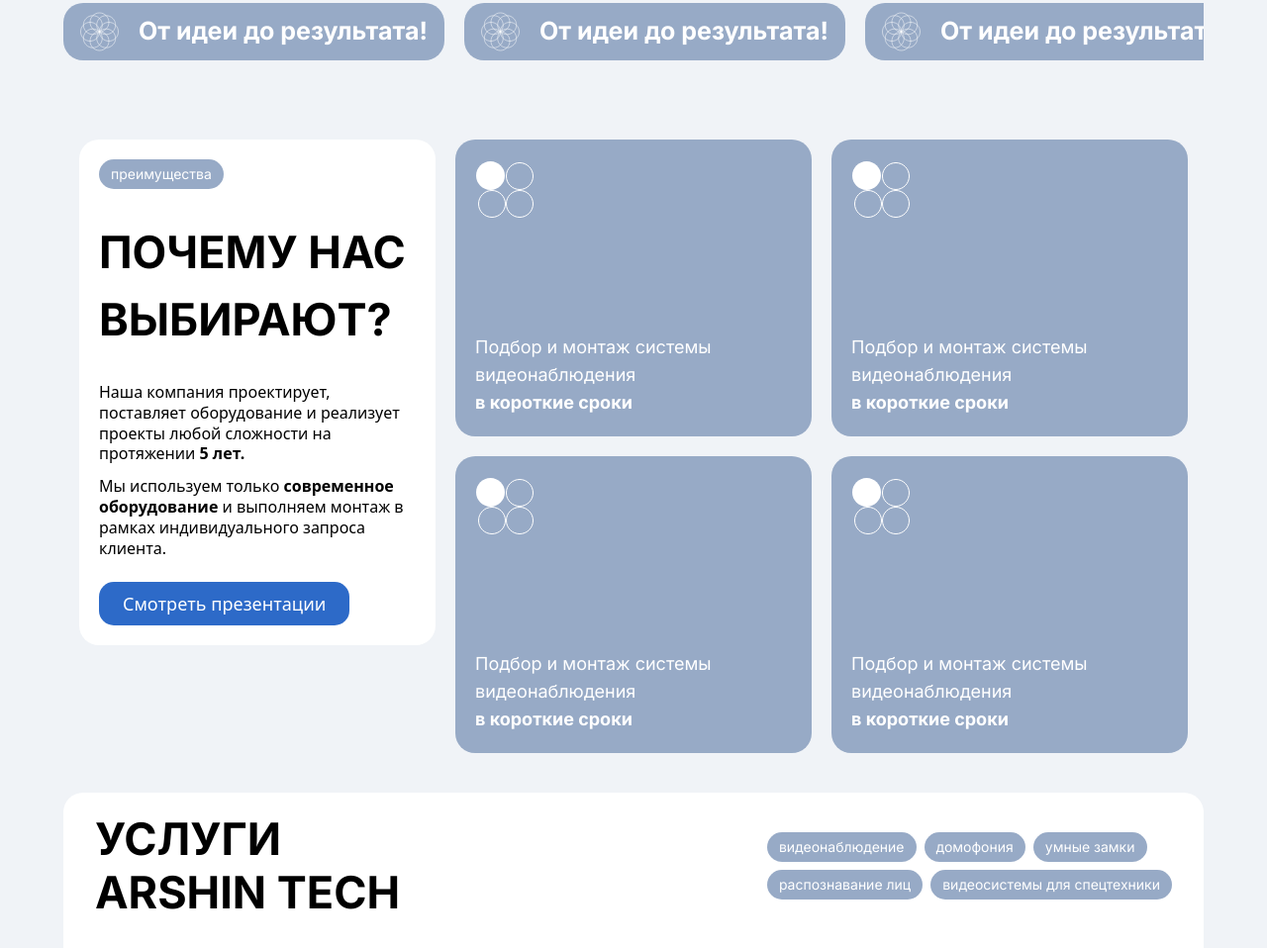
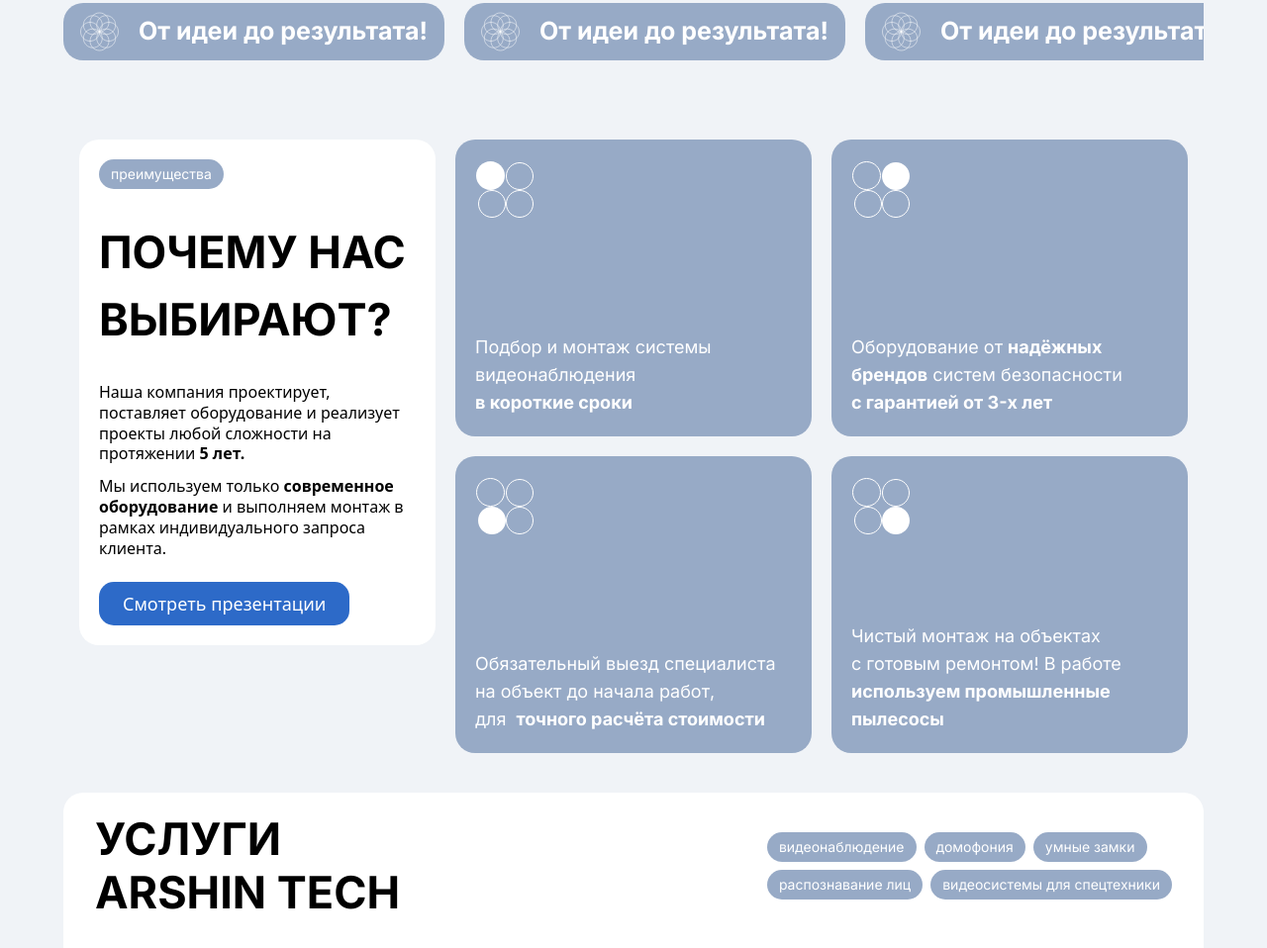
Before and after one commit to Azamat493/3-oy-7-dars, a website: page index.html in a window 1280 px wide. Shown: the part 813-1771 px from the top of the page at 99% size. Drawn offline with Linux system fonts and the light colour scheme.

Commit message:
Описание изменений

```diff
--- a/index.html
+++ b/index.html
@@ -604,19 +604,20 @@
           >
             <div>
               <svg
-                class="w-[50px] h-[50px] md:w-[60px] md:h-[60px]"
+                width="60"
+                height="60"
                 viewBox="0 0 60 60"
                 fill="none"
                 xmlns="http://www.w3.org/2000/svg"
               >
                 <rect width="60" height="60" fill="#97AAC6" />
                 <path
-                  d="M15.5 31C23.5081 31 30 24.5081 30 16.5C30 8.49187 23.5081 2 15.5 2C7.49187 2 1 8.49187 1 16.5C1 24.5081 7.49187 31 15.5 31Z"
-                  fill="white"
+                  d="M15.5 2.5C23.232 2.5 29.5 8.76801 29.5 16.5C29.5 24.232 23.232 30.5 15.5 30.5C7.76801 30.5 1.5 24.232 1.5 16.5C1.5 8.76801 7.76801 2.5 15.5 2.5Z"
+                  stroke="white"
                 />
                 <path
-                  d="M45 3.5C52.4558 3.5 58.5 9.54416 58.5 17C58.5 24.4558 52.4558 30.5 45 30.5C37.5442 30.5 31.5 24.4558 31.5 17C31.5 9.54416 37.5442 3.5 45 3.5Z"
-                  stroke="white"
+                  d="M45 31C52.732 31 59 24.732 59 17C59 9.26801 52.732 3 45 3C37.268 3 31 9.26801 31 17C31 24.732 37.268 31 45 31Z"
+                  fill="white"
                 />
                 <path
                   d="M17 31.5C24.4558 31.5 30.5 37.5442 30.5 45C30.5 52.4558 24.4558 58.5 17 58.5C9.54416 58.5 3.5 52.4558 3.5 45C3.5 37.5442 9.54416 31.5 17 31.5Z"
@@ -630,11 +631,14 @@
             </div>
             <div>
               <p class="font-light text-base md:text-lg text-white font-inter">
-                Подбор и монтаж системы<br />
-                видеонаблюдения<br />
+                Оборудование от <span
+                  class="font-bold text-base md:text-lg text-white font-inter"
+                  >надёжных брендов</span
+                >
+                систем безопасности
                 <span
                   class="font-bold text-base md:text-lg text-white font-inter"
-                  >в короткие сроки</span
+                  >с гарантией от 3-х лет</span
                 >
               </p>
             </div>
@@ -644,15 +648,57 @@
           >
             <div>
               <svg
-                class="w-[50px] h-[50px] md:w-[60px] md:h-[60px]"
+                width="60"
+                height="60"
                 viewBox="0 0 60 60"
                 fill="none"
                 xmlns="http://www.w3.org/2000/svg"
               >
                 <rect width="60" height="60" fill="#97AAC6" />
                 <path
-                  d="M15.5 31C23.5081 31 30 24.5081 30 16.5C30 8.49187 23.5081 2 15.5 2C7.49187 2 1 8.49187 1 16.5C1 24.5081 7.49187 31 15.5 31Z"
+                  d="M15.5 2.5C23.232 2.5 29.5 8.76801 29.5 16.5C29.5 24.232 23.232 30.5 15.5 30.5C7.76801 30.5 1.5 24.232 1.5 16.5C1.5 8.76801 7.76801 2.5 15.5 2.5Z"
+                  stroke="white"
+                />
+                <path
+                  d="M45 3.5C52.4558 3.5 58.5 9.54416 58.5 17C58.5 24.4558 52.4558 30.5 45 30.5C37.5442 30.5 31.5 24.4558 31.5 17C31.5 9.54416 37.5442 3.5 45 3.5Z"
+                  stroke="white"
+                />
+                <path
+                  d="M17 59C24.732 59 31 52.732 31 45C31 37.268 24.732 31 17 31C9.26801 31 3 37.268 3 45C3 52.732 9.26801 59 17 59Z"
                   fill="white"
+                />
+                <path
+                  d="M45 31.5C52.4558 31.5 58.5 37.5442 58.5 45C58.5 52.4558 52.4558 58.5 45 58.5C37.5442 58.5 31.5 52.4558 31.5 45C31.5 37.5442 37.5442 31.5 45 31.5Z"
+                  stroke="white"
+                />
+              </svg>
+            </div>
+            <div>
+              <p class="font-light text-base md:text-lg text-white font-inter">
+                Обязательный выезд специалиста на объект до начала работ,<br />
+                для
+                <span
+                  class="font-bold text-base md:text-lg text-white font-inter"
+                  >точного расчёта стоимости</span
+                >
+              </p>
+            </div>
+          </div>
+          <div
+            class="w-full md:max-w-[360px] h-[250px] md:h-[300px] rounded-[20px] bg-[#97aac6] p-5 flex flex-col justify-between mx-auto"
+          >
+            <div>
+              <svg
+                width="60"
+                height="60"
+                viewBox="0 0 60 60"
+                fill="none"
+                xmlns="http://www.w3.org/2000/svg"
+              >
+                <rect width="60" height="60" fill="#97AAC6" />
+                <path
+                  d="M15.5 2.5C23.232 2.5 29.5 8.76801 29.5 16.5C29.5 24.232 23.232 30.5 15.5 30.5C7.76801 30.5 1.5 24.232 1.5 16.5C1.5 8.76801 7.76801 2.5 15.5 2.5Z"
+                  stroke="white"
                 />
                 <path
                   d="M45 3.5C52.4558 3.5 58.5 9.54416 58.5 17C58.5 24.4558 52.4558 30.5 45 30.5C37.5442 30.5 31.5 24.4558 31.5 17C31.5 9.54416 37.5442 3.5 45 3.5Z"
@@ -663,58 +709,17 @@
                   stroke="white"
                 />
                 <path
-                  d="M45 31.5C52.4558 31.5 58.5 37.5442 58.5 45C58.5 52.4558 52.4558 58.5 45 58.5C37.5442 58.5 31.5 52.4558 31.5 45C31.5 37.5442 37.5442 31.5 45 31.5Z"
-                  stroke="white"
+                  d="M45 59C52.732 59 59 52.732 59 45C59 37.268 52.732 31 45 31C37.268 31 31 37.268 31 45C31 52.732 37.268 59 45 59Z"
+                  fill="white"
                 />
               </svg>
             </div>
             <div>
               <p class="font-light text-base md:text-lg text-white font-inter">
-                Подбор и монтаж системы<br />
-                видеонаблюдения<br />
+                Чистый монтаж на объектах с готовым ремонтом! В работе
                 <span
                   class="font-bold text-base md:text-lg text-white font-inter"
-                  >в короткие сроки</span
-                >
-              </p>
-            </div>
-          </div>
-          <div
-            class="w-full md:max-w-[360px] h-[250px] md:h-[300px] rounded-[20px] bg-[#97aac6] p-5 flex flex-col justify-between mx-auto"
-          >
-            <div>
-              <svg
-                class="w-[50px] h-[50px] md:w-[60px] md:h-[60px]"
-                viewBox="0 0 60 60"
-                fill="none"
-                xmlns="http://www.w3.org/2000/svg"
-              >
-                <rect width="60" height="60" fill="#97AAC6" />
-                <path
-                  d="M15.5 31C23.5081 31 30 24.5081 30 16.5C30 8.49187 23.5081 2 15.5 2C7.49187 2 1 8.49187 1 16.5C1 24.5081 7.49187 31 15.5 31Z"
-                  fill="white"
-                />
-                <path
-                  d="M45 3.5C52.4558 3.5 58.5 9.54416 58.5 17C58.5 24.4558 52.4558 30.5 45 30.5C37.5442 30.5 31.5 24.4558 31.5 17C31.5 9.54416 37.5442 3.5 45 3.5Z"
-                  stroke="white"
-                />
-                <path
-                  d="M17 31.5C24.4558 31.5 30.5 37.5442 30.5 45C30.5 52.4558 24.4558 58.5 17 58.5C9.54416 58.5 3.5 52.4558 3.5 45C3.5 37.5442 9.54416 31.5 17 31.5Z"
-                  stroke="white"
-                />
-                <path
-                  d="M45 31.5C52.4558 31.5 58.5 37.5442 58.5 45C58.5 52.4558 52.4558 58.5 45 58.5C37.5442 58.5 31.5 52.4558 31.5 45C31.5 37.5442 37.5442 31.5 45 31.5Z"
-                  stroke="white"
-                />
-              </svg>
-            </div>
-            <div>
-              <p class="font-light text-base md:text-lg text-white font-inter">
-                Подбор и монтаж системы<br />
-                видеонаблюдения<br />
-                <span
-                  class="font-bold text-base md:text-lg text-white font-inter"
-                  >в короткие сроки</span
+                  >используем промышленные пылесосы</span
                 >
               </p>
             </div>
```
Also changed, not shown: main.js (added), src/output.css, 1 other file.
